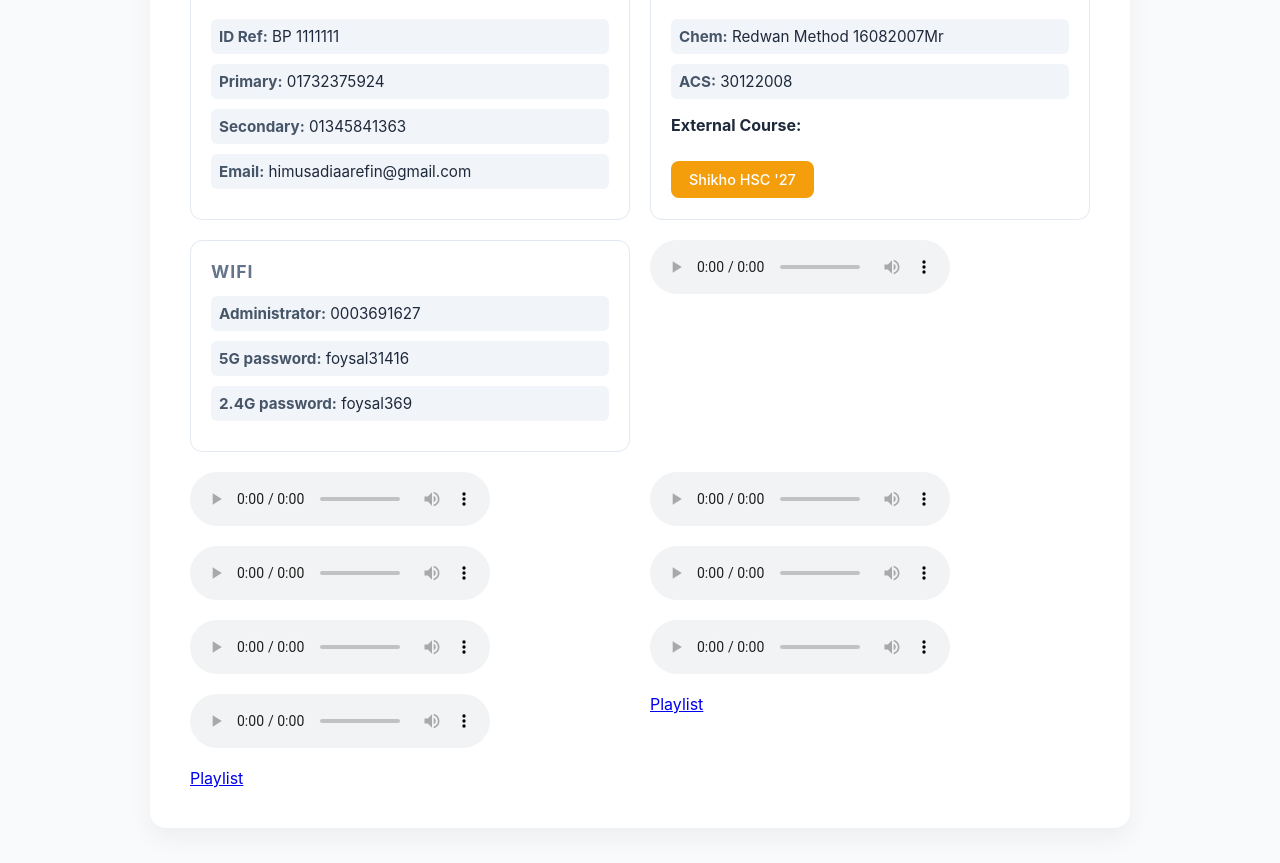
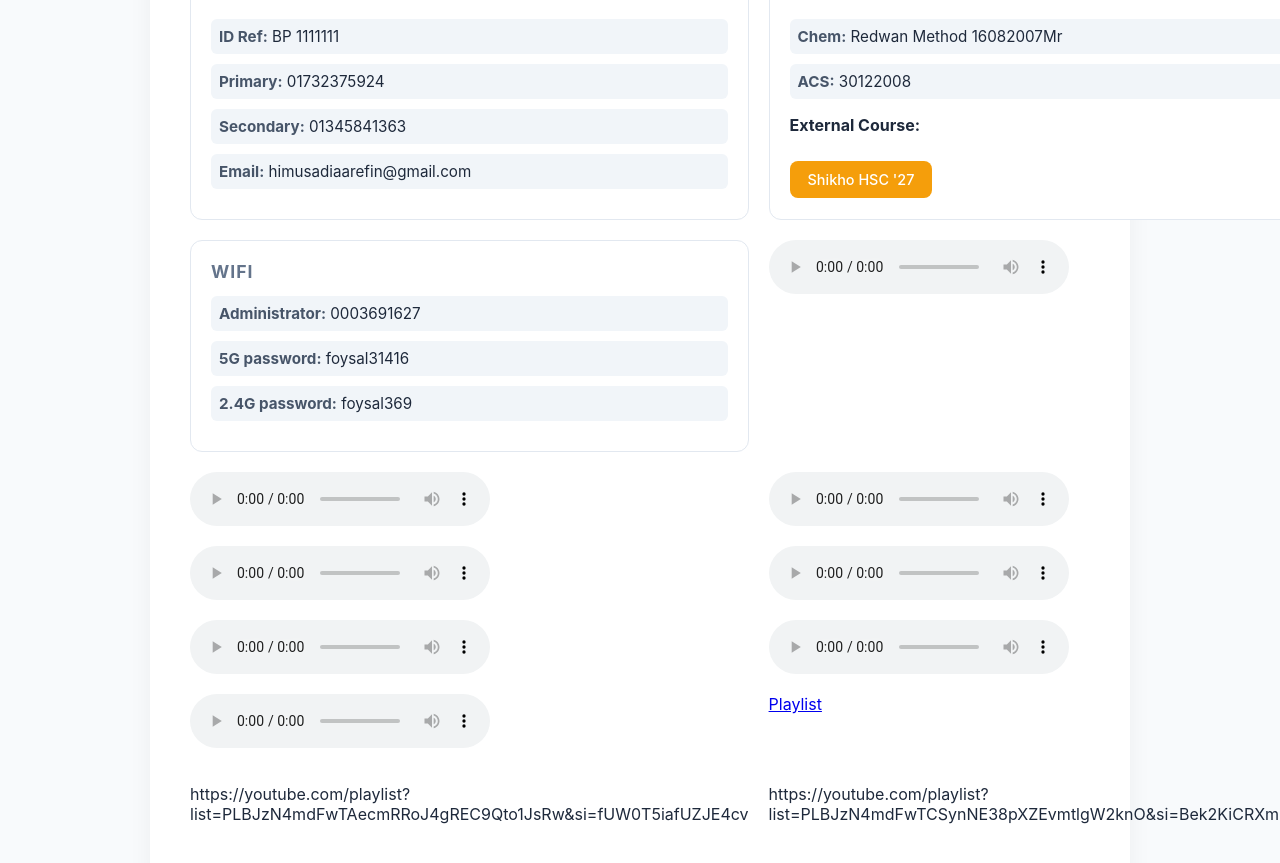
Before and after one commit to foysal1627/foysal1627.github.io, a Jekyll site: the page dashboard/index.html, which Jekyll copies as it is, in a window 1280 px wide and 900 px high, scrolled down 615 px. Shown: the top 863 px of the window. Built offline with Jekyll 4.4.1, drawn with Linux system fonts in a browser that asks for light colours; some of the changed lines change nothing that is shown.

Commit message:
Update index.html

```diff
--- a/dashboard/index.html
+++ b/dashboard/index.html
@@ -230,10 +230,9 @@
     Playlist
 </a>
 
-<a href="https://youtube.com/playlist?list=PLBJzN4mdFwTCSynNE38pXZEvmtlgW2knO" class="yt-button" target="_blank">
-    Playlist
-</a>
-
+<p>https://youtube.com/playlist?list=PLBJzN4mdFwTAecmRRoJ4gREC9Qto1JsRw&si=fUW0T5iafUZJE4cv
+</p>
+   <p>https://youtube.com/playlist?list=PLBJzN4mdFwTCSynNE38pXZEvmtlgW2knO&si=Bek2KiCRXmdLzRFF</p>
 
     </div>
 </div>
```
